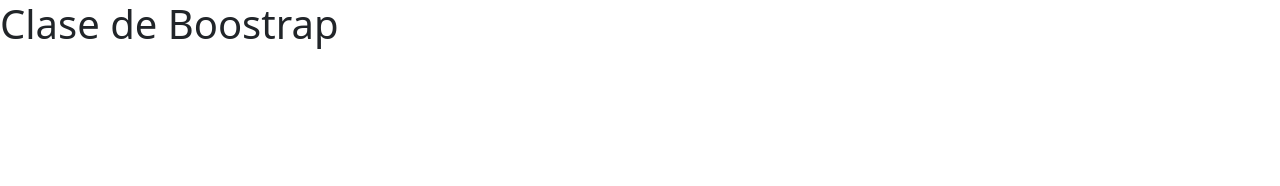
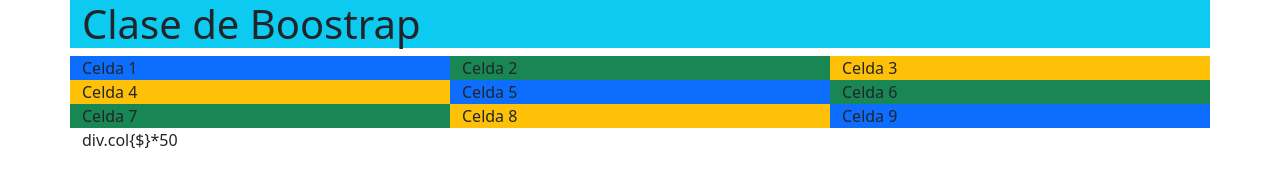
Before and after one commit to NEW10N/RepositorioPruebas, a plain HTML site: page index.html in a window 1280 px wide. Drawn offline with nearby package versions, Linux system fonts and the light colour scheme.

Commit message:
Filas y columnas con Boostrap

```diff
--- a/index.html
+++ b/index.html
@@ -13,7 +13,29 @@
 </head>
 
 <body>
-    <h1>Clase de Boostrap</h1>
+    <header class=" container bg-info">
+        <h1>Clase de Boostrap</h1>
+    </header>
+
+    <main class="container">
+        <div class="row">
+            <div class="col bg-primary">Celda 1</div>
+            <div class="col bg-success">Celda 2</div>
+            <div class="col bg-warning">Celda 3</div>
+        </div>
+        <div class="row">
+            <div class="col bg-warning">Celda 4</div>
+            <div class="col bg-primary">Celda 5</div>
+            <div class="col bg-success">Celda 6</div>
+        </div>
+        <div class="row">
+            <div class="col bg-success">Celda 7</div>
+            <div class="col bg-warning">Celda 8</div>
+            <div class="col bg-primary">Celda 9</div>
+        </div>
+
+        div.col{$}*50
+    </main>
     <script src="https://cdn.jsdelivr.net/npm/bootstrap@5.2.1/dist/js/bootstrap.bundle.min.js"
         integrity="sha384-u1OknCvxWvY5kfmNBILK2hRnQC3Pr17a+RTT6rIHI7NnikvbZlHgTPOOmMi466C8"
         crossorigin="anonymous"></script>
```
